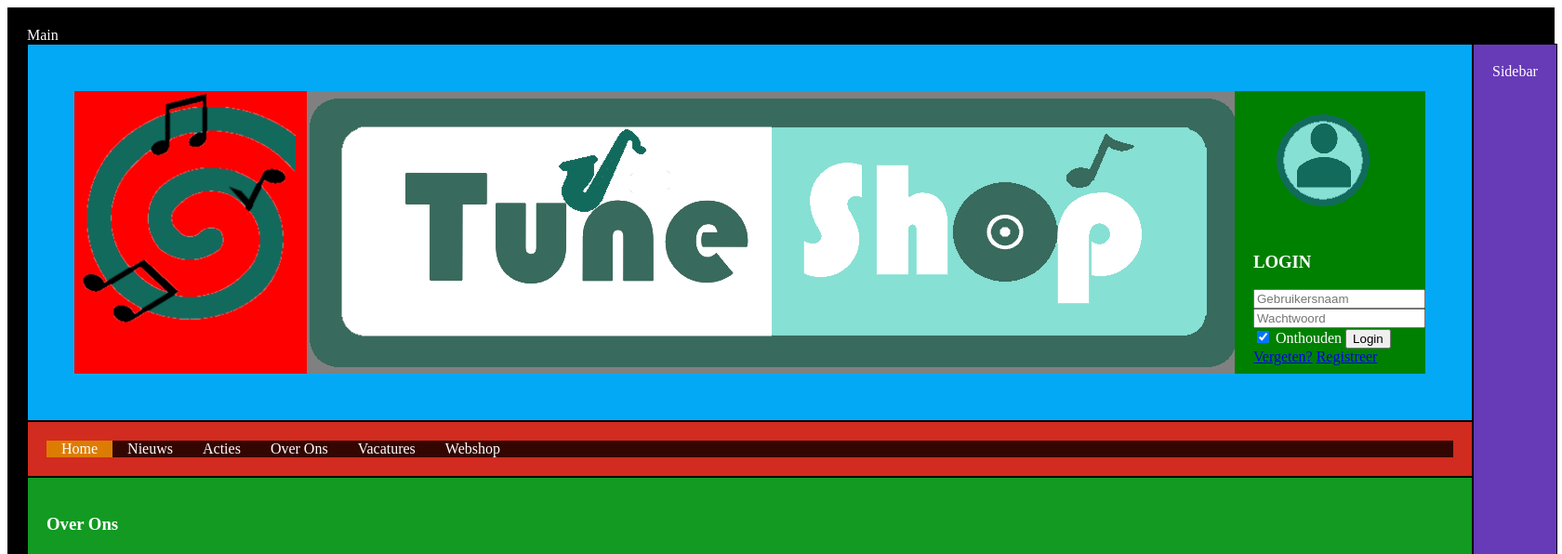
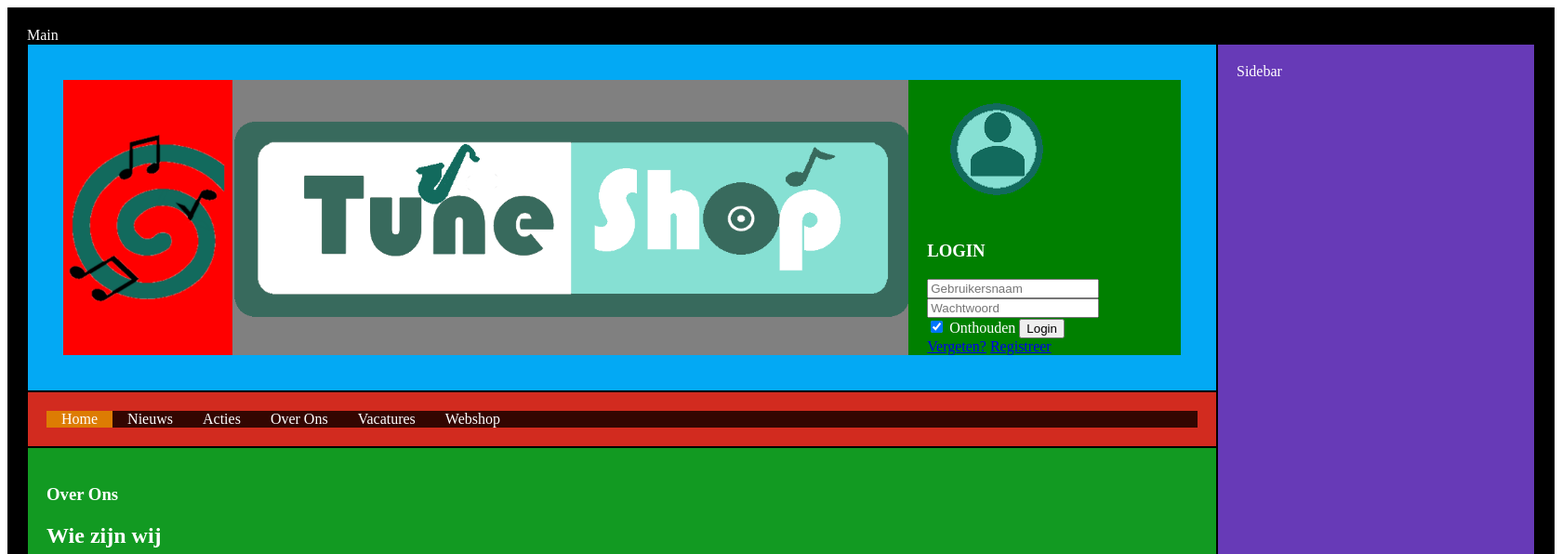
Before and after one commit to LotusterHaar/3A-Webshop, a PHP site: page / in a window 1680 px wide. Shown: the top 596 px of the page at 93% size. Run offline with PHP 8.4, Linux system fonts and the light colour scheme.

Commit message:
CSS Header layout aangepast en HTML div classNames gewijzigd

```diff
--- a/css/index.css
+++ b/css/index.css
@@ -29,39 +29,31 @@
 
 header {
     background: #03a9f4;
-    padding:50px;
-    display:flex;
+    padding: 3%;
+    display: flex;
     align-items: stretch;
-    flex: 1 0;
-/*    flex-flow: row wrap;*/
 }
 
-.leftcolumn {
-/*    display: flex;*/
-   /* align-content: left;*/
-/*    min-width: 15%;*/
+.header-small-logo {
     background-color: red;
-    flex: 1;
 }
 
-.middlecolumn {
-/*    display: flex;*/
-/*    align: center;*/
-/*    width: 80%;*/
-/*    min-width: 50%;*/
+.header-logo {
     background-color: grey;
-    flex: 2;
 }
 
-.rightcolumn {
-/*    display: flex;*/
-/*    justify-content: left;*/
+.header-account {
     padding-left: 20px;
-/*    min-width: 35%;*/
     background-color: green;
-    flex: 1;
 }
 
+#logo, #logoText {
+    width: 100%;
+    height: 100%;
+    object-fit: contain;
+}
+
+/*"flex-none sm:flex-grow md:flex-shrink lg:flex-1 xl:flex-auto */
 /*
 .rightcolumn img {
     display: inline-block;
@@ -71,7 +63,6 @@
     display: inline-block;
 }
 */
-
 
 /*#logo {
     margin-left: auto;
@@ -89,7 +80,6 @@
     height: auto;
     align: right;
 }*/
-
 
 /*========== End CSS for Header =============*/
 
@@ -110,9 +100,9 @@
     float: left;
 }
 
-#top-menu-nav li a:not(.sub-menu-link), .dropbtn{
-/display: block;/
-display:inline-block;
+#top-menu-nav li a:not(.sub-menu-link), .dropbtn {
+/ display: block;
+/ display: inline-block;
     /*    float: left;*/
     color: white;
     text-align: center;
@@ -137,7 +127,7 @@
     position: absolute;
     background-color: #ac7e54;
     min-width: 160px;
-    box-shadow: 0px 8px 16px 0px rgba(0,0,0,0.2);
+    box-shadow: 0px 8px 16px 0px rgba(0, 0, 0, 0.2);
     z-index: 1;
 }
 
@@ -158,7 +148,7 @@
 }
 
 #top-menu-nav #top-menu li li a {
-    width:200px;
+    width: 200px;
 }
 
 #top-menu-nav #top-menu li li {
@@ -169,6 +159,7 @@
 #top-menu-nav li a:hover:not(.active) {
     background-color: rgb(179, 137, 116);
 }
+
 /*========== End CSS for Navbar=============*/
 
 /*==========CSS for Navbar=============*/
@@ -194,6 +185,6 @@
     }
 }
 
-.wrapper{
+.wrapper {
     flex: 1;
 }
--- a/index.html
+++ b/index.html
@@ -11,6 +11,7 @@
 <html lang="nl">
 <head>
     <meta charset="UTF-8">
+    <meta name="viewport" content="width=device-width, initial-scale=1.0">
     <title>Music WebShop</title>
     <link rel="stylesheet" type="text/css" href="css/index.css">
 </head>
@@ -24,16 +25,16 @@
         <div class="wrapper">
             <!-- Header -->
             <header>
-                <div class="leftcolumn">
+                <div class="header-small-logo">
                     <img src="images/logo_tuneshop_small_aqua_transparant.png" id="logo" alt="Logo TuneShop">
                 </div>
-                <div class="middlecolumn">
+                <div class="header-logo">
                     <img src="images/logo_tuneshop_aqua.png" id="logoText" alt="TuneShop">
                 </div>
-                <div class="rightcolumn">
+                <div class="header-account">
                     <form action="/action_page.php">
                         <!--<div class="imgcontainer">-->
-                        <img src="images/login_logo_aqua.png" alt="Avatar" class="avatar">
+                        <img src="images/login_logo_aqua.png" alt="Avatar" id="avatar">
                         <!--</div>-->
                         <h3>LOGIN</h3>
                         <div class="container">
```
